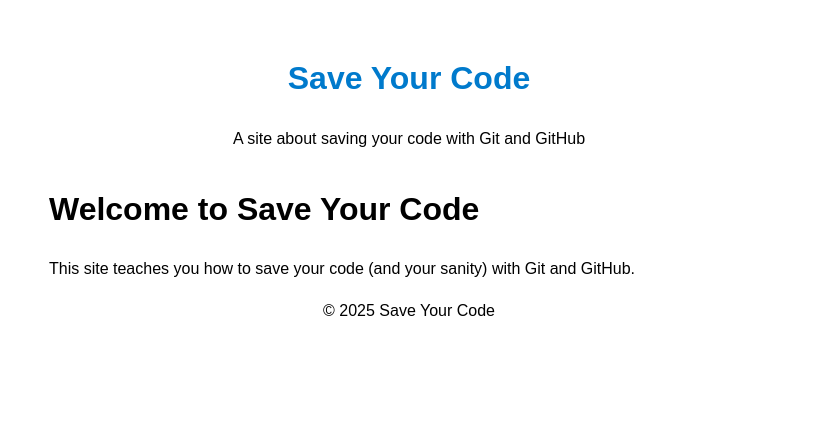
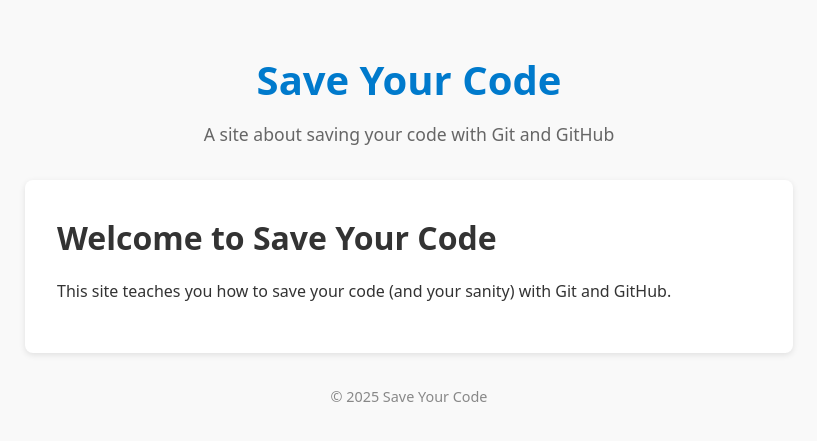
Before and after one commit to davorg/saveyourcode, a Jekyll site: the page built from index.md, in a window 1280 px wide. Shown: the top 441 px of the page, without its empty margins (231-1048 px from the left). Built offline with Jekyll 4.4.1, drawn with Linux system fonts in a browser that asks for light colours.

Commit message:
Improve site styling with modern CSS

```diff
--- a/assets/style.css
+++ b/assets/style.css
@@ -1,17 +1,82 @@
-body {
-  font-family: sans-serif;
-  max-width: 720px;
-  margin: auto;
-  padding: 2rem;
-  line-height: 1.6;
+/* Reset and base */
+* {
+  box-sizing: border-box;
+  margin: 0;
+  padding: 0;
 }
 
-header, footer {
+body {
+  font-family: system-ui, -apple-system, BlinkMacSystemFont, "Segoe UI", Roboto, sans-serif;
+  background-color: #f9f9f9;
+  color: #333;
+  line-height: 1.6;
+  max-width: 800px;
+  margin: 3rem auto;
+  padding: 0 1rem;
+}
+
+/* Header */
+header {
   text-align: center;
   margin-bottom: 2rem;
 }
 
+header h1 a {
+  color: #007acc;
+  text-decoration: none;
+  font-size: 2.5rem;
+}
+
+header p {
+  font-size: 1.1rem;
+  color: #666;
+  margin-top: 0.5rem;
+}
+
+/* Main content */
+main {
+  background: #fff;
+  padding: 2rem;
+  border-radius: 8px;
+  box-shadow: 0 2px 6px rgba(0,0,0,0.1);
+}
+
+main h1 {
+  font-size: 2rem;
+  margin-bottom: 1rem;
+}
+
+main p {
+  margin-bottom: 1rem;
+}
+
 a {
   color: #007acc;
+  text-decoration: underline;
+}
+
+a:hover {
   text-decoration: none;
 }
+
+/* Footer */
+footer {
+  text-align: center;
+  margin-top: 2rem;
+  font-size: 0.9rem;
+  color: #888;
+}
+
+/* Posts list (future-ready) */
+.post-list {
+  list-style: none;
+  padding: 0;
+}
+
+.post-list li {
+  margin-bottom: 1rem;
+}
+
+.post-list a {
+  font-weight: bold;
+}
```
